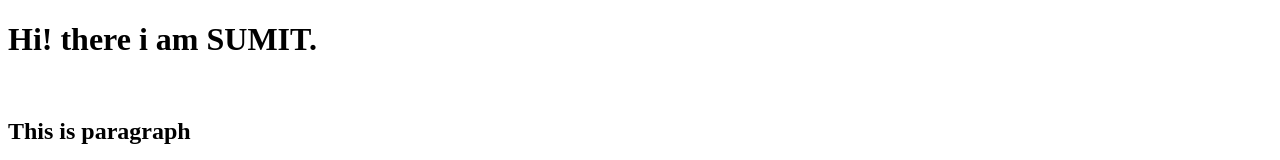
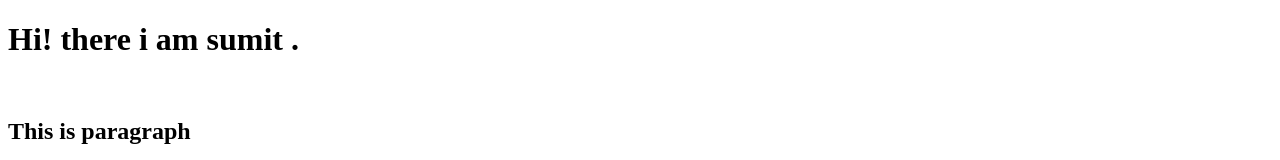
Before and after one commit to sbx-404/my-first-site, a plain HTML site: page index.html in a window 1280 px wide. Shown: the top 160 px of the page. Drawn offline with Linux system fonts and the light colour scheme.

Commit message:
Updated Some Text

```diff
--- a/index.html
+++ b/index.html
@@ -8,7 +8,7 @@
 </head>
 <body>
 
-    <h1>Hi! there i am SUMIT.</h1>
+    <h1>Hi! there i am sumit .</h1>
     <br>
     <h2>This is paragraph</h2>
     <p>Lorem ipsum, dolor sit amet consectetur adipisicing elit. Eos vero obcaecati nisi vitae id tenetur blanditiis laudantium quos natus, ut sequi vel culpa quo saepe pariatur. Sapiente saepe error omnis voluptates. Ratione assumenda at quasi ullam.</p>
```
